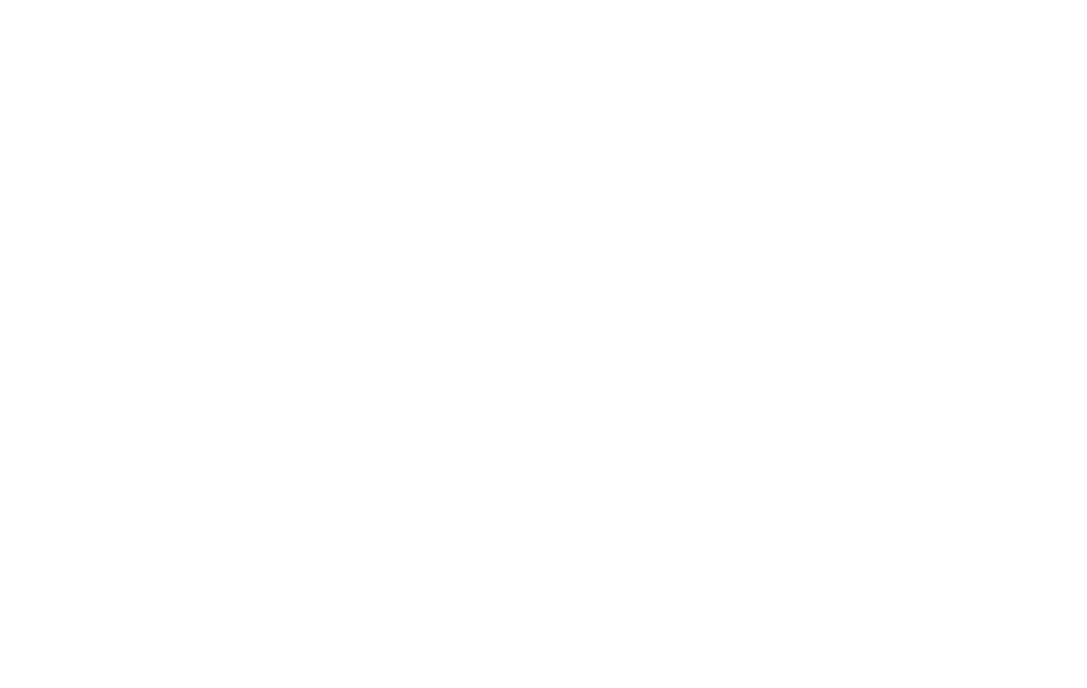
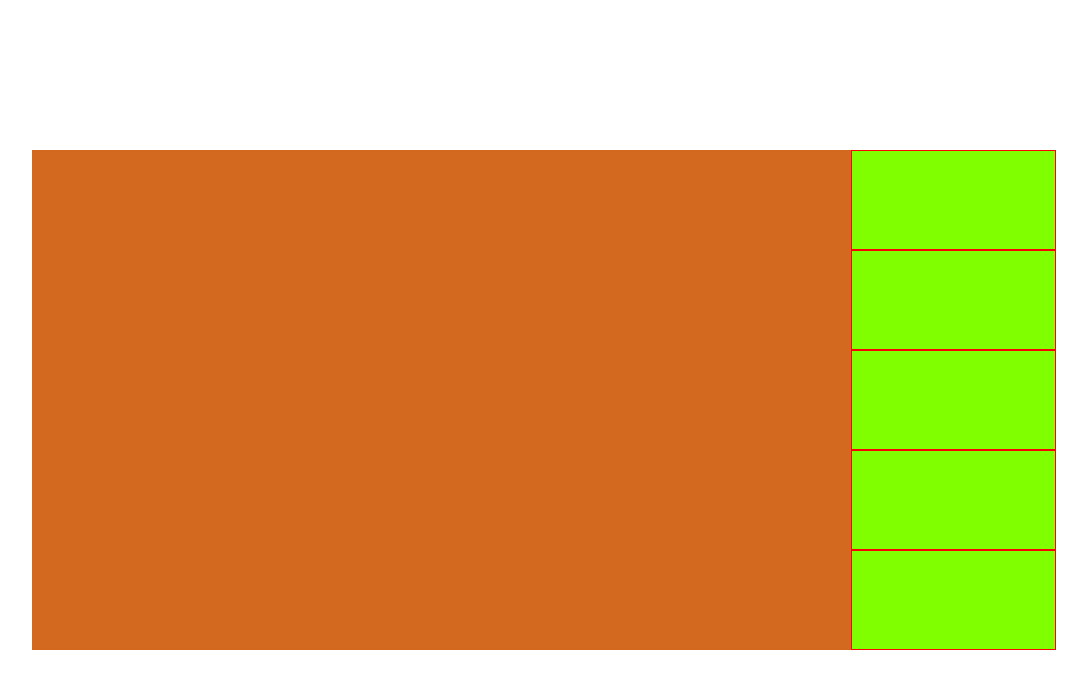
Before and after one commit to federicofrasca796/js-array-carousel, a plain HTML site: page index.html in a window 1280 px wide. Shown: the whole page, without its empty margins (96-1183 px from the left). Drawn offline with Linux system fonts and the light colour scheme.

Commit message:
add block layout

```diff
--- a/assets/css/style.css
+++ b/assets/css/style.css
@@ -3,3 +3,60 @@
     padding: 0;
     box-sizing: border-box;
 }
+
+/* #region DEBUG */
+.debug .img_showreel{
+    height: 500px;
+    width: 100%;
+    background: aquamarine;
+}
+.debug .hero_img{
+    height: 100%;
+    background:chocolate;
+}
+.debug .carousel{
+    background:chartreuse;
+    height: 100%;
+}
+.debug .thumb_img{
+    border: 1px solid red;
+    height: calc(100% / 5);
+    width: 100%;
+}
+/* #endregion DEBUG */
+
+/* UTILITY */
+.clearfix::after{
+    content: "";
+    display: table;
+    clear: both;
+}
+
+/* COMMON */
+img{
+    width: 100%;
+}
+
+/* MAIN */
+.container{
+    width: 80%;
+    height: 100vh;
+    margin: auto;
+    position: relative;
+}
+.img_showreel{
+    position: absolute;
+    top: 50%;
+    transform: translateY(-50%);
+}
+.hero_img{
+    float: left;
+    width: 80%;
+}
+.carousel{
+    float: left;
+    width: 20%;
+}
+.thumb_img{
+    /* css here */
+}
--- a/index.html
+++ b/index.html
@@ -7,9 +7,25 @@
     <title>Carousel JS</title>
 
     <link rel="stylesheet" href="./assets/css/style.css">
+    <link rel="stylesheet" href="https://use.fontawesome.com/releases/v5.1.1/css/all.css" integrity="sha384-O8whS3fhG2OnA5Kas0Y9l3cfpmYjapjI0E4theH4iuMD+pLhbf6JI0jIMfYcK3yZ" crossorigin="anonymous">
 </head>
-<body>
+<body class="debug">
+    <main class="container">
+        <!-- Showreel of places  -->
+        <div class="img_showreel clearfix">
+            <!-- Main img -->
+            <div class="hero_img"></div>
 
+            <!-- Carousel w/ thumbnails -->
+            <div class="carousel">
+                <div class="thumb_img"></div>
+                <div class="thumb_img"></div>
+                <div class="thumb_img"></div>
+                <div class="thumb_img"></div>
+                <div class="thumb_img"></div>
+            </div>
+        </div>
+    </main>
     <script src="./assets/js/main.js"></script>
 </body>
 </html>
```
